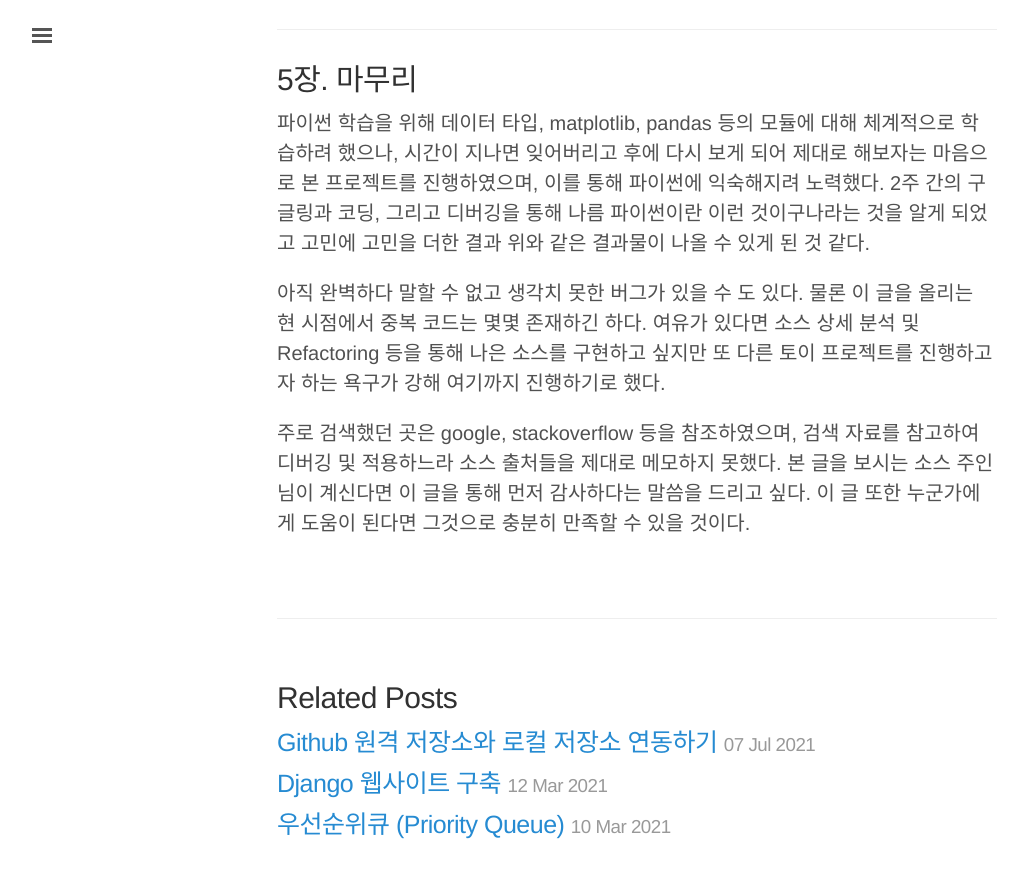
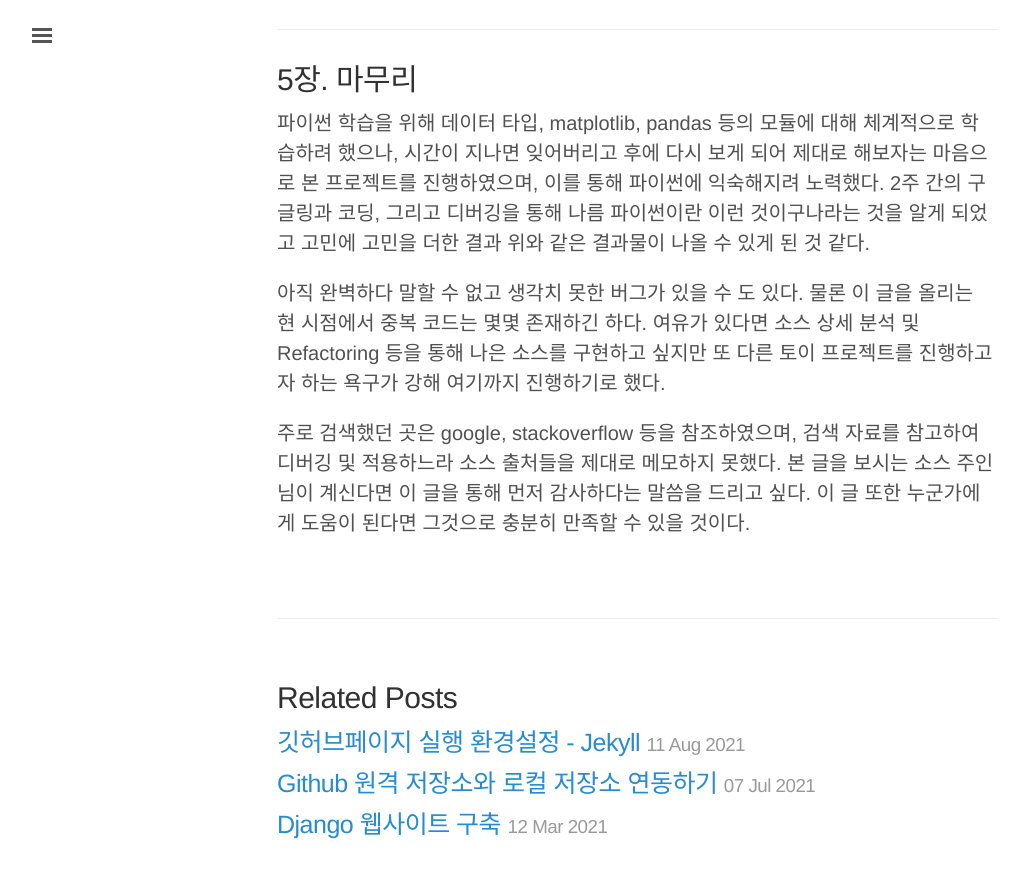
Before and after one commit to dmjgr5/prev-github-page, a Jekyll site: the page built from _posts/2020-01-03-toy-creon.md, in a window 1280 px wide and 900 px high, scrolled down 14000 px. Shown: the top 878 px of the window, without its empty margins (3-1031 px from the left). Built offline with Jekyll 4.4.1, drawn with Linux system fonts in a browser that asks for light colours; some web fonts are replaced; some of the changed lines change nothing that is shown.

Commit message:
깃허브페이지 추가

````diff
--- a/_posts/2020-01-03-toy-creon.md
+++ b/_posts/2020-01-03-toy-creon.md
@@ -39,7 +39,7 @@ tag: [주식, Python, PyQt5]
 
 ------------------------
 ## 3장. 프로젝트 소스
-  * 접속링크 :  [Github](https://github.com/dmjgr5/Creon-with-Python)
+  * 접속링크 :  [Github](https://github.com/dmjgr5/CreonWithPython)
 
 ------------------------
 
--- /dev/null
+++ b/_posts/2021-08-11-githubpageJekyll.md
@@ -0,0 +1,80 @@
+---
+layout: post
+title: 깃허브페이지 실행 환경설정 - Jekyll
+category: 03_Cloud
+tag: [Github, 깃허브페이지ㄴ, Jekyll]
+---
+
+## 깃허브 페이지 로컬 실행 환경 설정
+
+
+> 깃허브 페이지를 작성 후 로컬에서 테스트할 수 있는 환경을 구성하고자 한다.
+
+------
+
+
+## 1. 루비(Ruby) 설치
+
+- URL : https://rubyinstaller.org/downloads/
+- 버전 확인 : ruby -v
+
+
+------
+
+## 2. 지킬(Jekyll) 설치
+
+- Command Prompt with Ruby를 실행
+    - gem install jekyll
+    - gem install bundler
+
+
+- 샘플블로그 체크
+    - jekyll new HelloBlog
+	- cd HelloBlog
+	- bundle exec jekyll serve
+	    - http://127.0.0.1:4000/
+
+
+------
+
+
+## 3. 로컬 환경 접속
+
+- 깃허브 페이지 폴더로 이동한다.
+- 인코딩 에러 발생시 다음의 코드를 실행한다.
+    - chcp 65001
+- 지킬을 실행한다.
+    - jekyll serve
+    - 브라우저를 열어 http://127.0.0.1:4000/로 접속하면 로컬 상에서 블로그가 구현된 결과를 살펴 볼 수 있다.
+
+
+
+------
+
+## 4. 업로드
+
+
+>포스트 업로드하는 것은 일반적인 소스코드 업로드하는 것과 동일하다. VSCODE 에서 직접 업로드 하는 방법이 있으며, 작업의 반복적인 부분이 있어 쉘 스크립트로 자동화가 가능하며 자동화하는 방법은 다음과 같다.
+
+- 쉘스크립트
+    - 프로젝트 폴더에 post_upload.sh 파일을 만들고 다음과 같이 내용을 입력한다.
+        ```
+        echo `git status`
+        echo `git add _posts/*`
+        echo `git commit -m "post upload"`
+        echo `git push origin master`
+        ```
+
+    - 실행 명령어는 다음과 같다.
+        ```
+        $ sh post_upload.sh
+        ```
+
+- 로컬 실행 : C:\park.github.io>bundle exec jekyll serve
+    ```
+    C:\park.github.io>git add .
+
+    C:\park.github.io>git commit -m "3rd blog page test"
+
+    C:\park.github.io>git push -u origin master
+    ```
````
